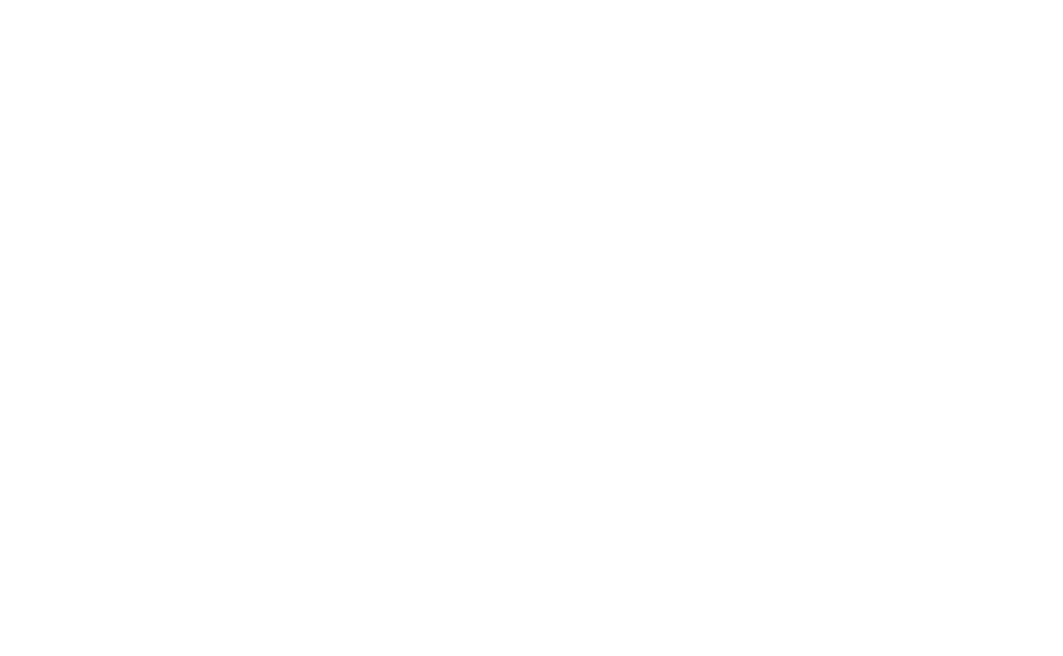
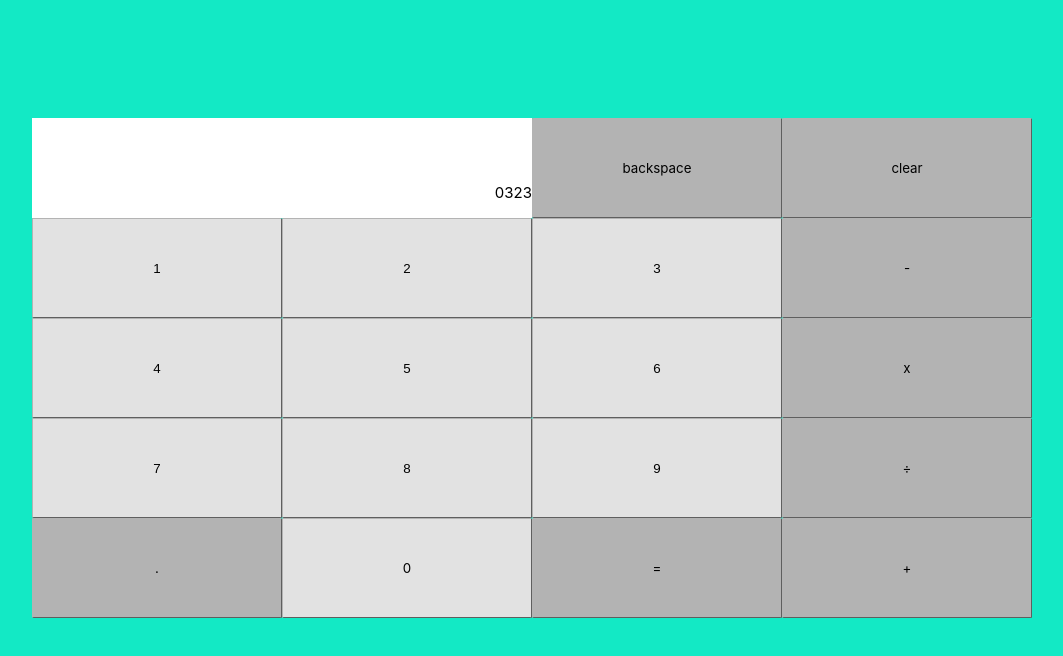
Before and after one commit to ZedLewis/calculator, a plain HTML site: page Index.html in a window 1280 px wide. Shown: the whole page, without its empty margins (108-1171 px from the left). Drawn offline with Linux system fonts and the light colour scheme.

Commit message:
styled the calculator, buttons now in the right places and screen fits into top of calculator

```diff
--- a/Index.html
+++ b/Index.html
@@ -8,10 +8,30 @@
  <script src ="script.js"></script>
 </head>
 
+<!-- Idea is to wire up the numbers and operators as classes so that I can wire them up differently  -->
 <body>
     <main class="main">
-      <div class="calculator">
-       <div class="screen"></div>
+      <div id="calculator">
+       <div id="screen">0323</div>
+       <div id="screenblank"></div>
+       <button class="number" id="zero">0</button>
+       <button class="number" id="one">1</button>
+       <button class="number" id="two">2</button>
+       <button class="number" id="three">3</button>
+       <button class="number" id="four">4</button>
+       <button class="number" id="five">5</button>
+       <button class="number" id="six">6</button>
+       <button class="number" id="seven">7</button>
+       <button class="number" id="eight">8</button>
+       <button class="number" id="nine">9</button>
+       <button class="operator" id="plus">+</button>
+       <button class="operator" id="subtract">-</button>
+       <button class="operator" id="multiply">x</button>
+       <button class="operator" id="divide">÷</button>
+       <button class="operator" id="sum">=</button>
+       <button class="operator" id="clear">clear</button>
+       <button class="operator" id="decimal">.</button>
+       <button class="operator" id="backspace">backspace</button>
       </div>
 
 
--- a/style.css
+++ b/style.css
@@ -1,9 +1,140 @@
-#html {
-background-color: darkcyan;
-/* position: relative;
-min-height: 100%; */
+html {
+background-color: rgb(19, 233, 197);
+position: relative;
+min-height: 100%;
+font-family: -apple-system, BlinkMacSystemFont, 'Segoe UI', Roboto, Oxygen, Ubuntu, Cantarell, 'Open Sans', 'Helvetica Neue', sans-serif;
+font-size: 15px;
 }
 
-.calculator {
-    width: 500px;
+
+#calculator {
+    height: 700px;
+    align-content: flex-end;
+    justify-content: center;
+    display: grid;
+    padding: 10px;
+    grid-template-rows: 100px 100px 100px 100px 100px 100px;
+    grid-template-areas:
+    "screenblank screen backspace clear"
+    "one two three subtract"
+    "four five six multiply"
+    "seven eight nine divide"
+    "decimal zero sum add"
+    /* ". . . .";  */
 }
+
+button {
+   width: 250px;
+   background-color: rgb(226, 226, 226);
+   border-radius: 1%;
+   border-color: rgb(179, 179, 179);
+   border-width: 1px;
+}
+
+button:hover {
+    background-color: rgb(136, 136, 136);
+}
+
+
+/* Bit of a an issue styling the grid, but by adding the buttons step by step this got them to where I wanted them to be */
+#screen {
+    background-color: rgb(255, 255, 255);
+    width: 250px;
+    grid-area: screen;
+    text-align: right;
+    line-height: 150px;
+}
+
+/* Not designed to be functional, but for aesthetic of screen fitting into calculator shape */
+#screenblank {
+    background-color: white;
+}
+
+#plus {
+    background-color: rgb(179, 179, 179);
+    grid-area: add;
+    font-family: inherit;
+}
+
+#zero {
+    grid-area: zero;
+    font-family: inherit;
+}
+
+#sum {
+    background-color: rgb(179, 179, 179);
+    grid-area: sum;
+    font-family: inherit;
+}
+
+#decimal {
+    background-color: rgb(179, 179, 179);
+    grid-area: decimal;
+    font-family: inherit;
+}
+
+#divide {
+    background-color: rgb(179, 179, 179);
+    grid-area: divide;
+    font-family: inherit;
+}
+
+#multiply {
+    background-color: rgb(179, 179, 179);
+    grid-area: multiply;
+    font-family: inherit;
+}
+
+#subtract {
+    background-color: rgb(179, 179, 179);
+    grid-area: subtract;
+    font-family: inherit;
+}
+
+#clear {
+    background-color: rgb(179, 179, 179);
+    grid-area: clear;
+    font-family: inherit;
+}
+
+#backspace {
+    background-color: rgb(179, 179, 179);
+    grid-area: backspace;
+    font-family: inherit;
+}
+
+#one {
+    grid-area: one;
+}
+
+#two {
+    grid-area: two;
+}
+
+#three {
+    grid-area: three;
+}
+
+#four {
+    grid-area: four;
+}
+
+#five {
+    grid-area: five;
+}
+
+#six {
+    grid-area: six;
+}
+
+#seven {
+    grid-area: seven;
+}
+
+#eight {
+    grid-area: eight;
+}
+
+#nine {
+    grid-area: nine;
+}
```
Also changed, not shown: script.js (line endings or trailing spaces).
